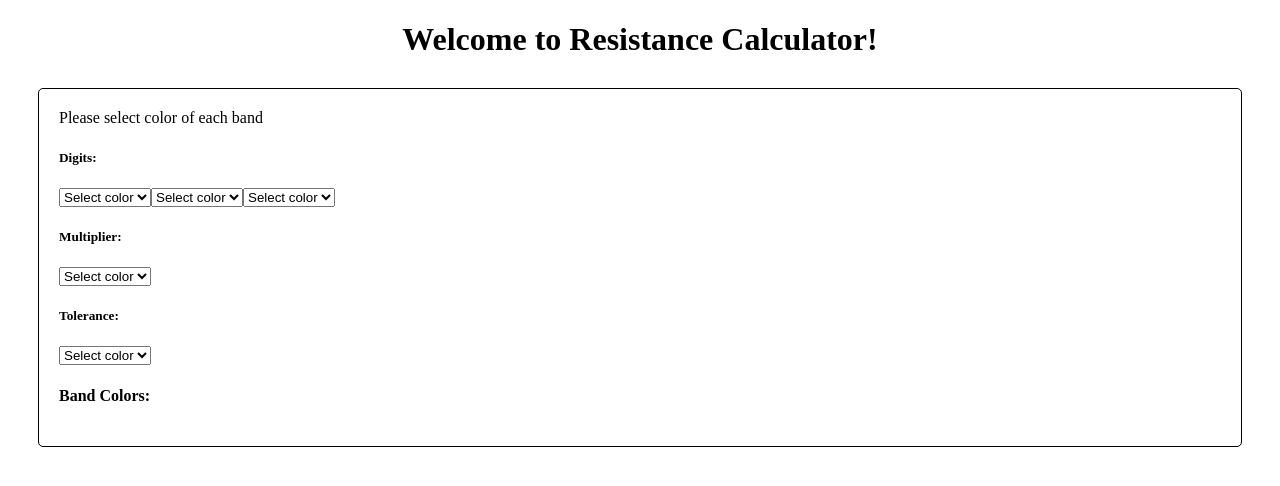
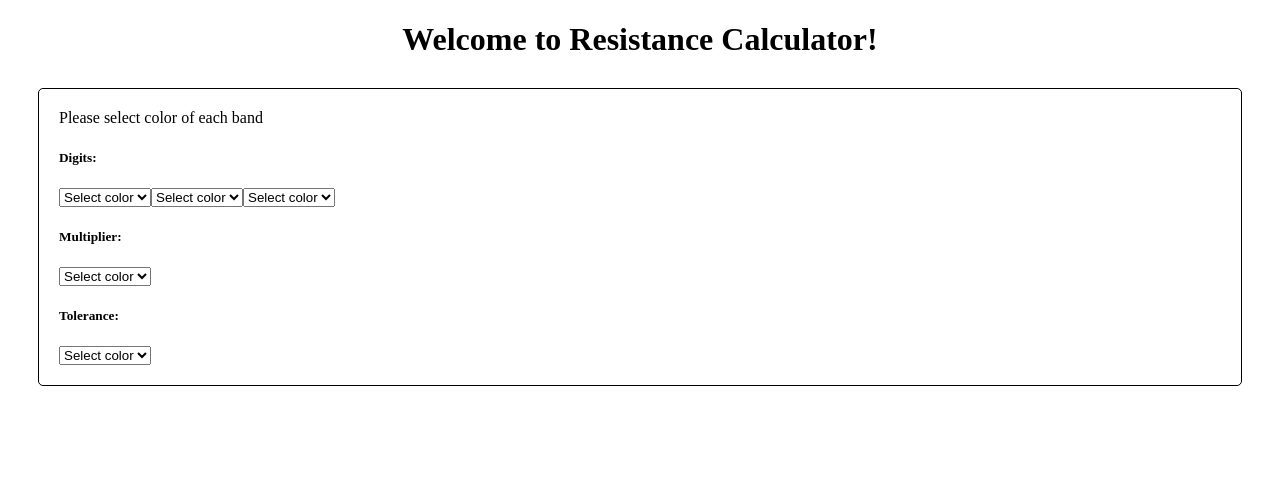
Before and after one commit to ab00721/Resistance-Calculator, an Angular app: page /calculator in a window 1280 px wide. Shown: the top 486 px of the page. Built offline with nearby package versions, Linux system fonts and the light colour scheme.

Commit message:
Removed debugging list

```diff
--- a/src/app/calculator/calculator.component.html
+++ b/src/app/calculator/calculator.component.html
@@ -2,6 +2,7 @@
 
   <div *ngIf="allColorsSelected()">
     <h3>Resistance:</h3>
+    {{ resistance }}
   </div>
 
   <div *ngIf="!allColorsSelected()">{{ message }}</div>
@@ -41,9 +42,4 @@
     </select>
   </div>
 
-  <h4>Band Colors:</h4>
-  <ul>
-    <li *ngFor="let color of selectedColors">{{ color }}</li>
-  </ul>
-
 </div>
```
